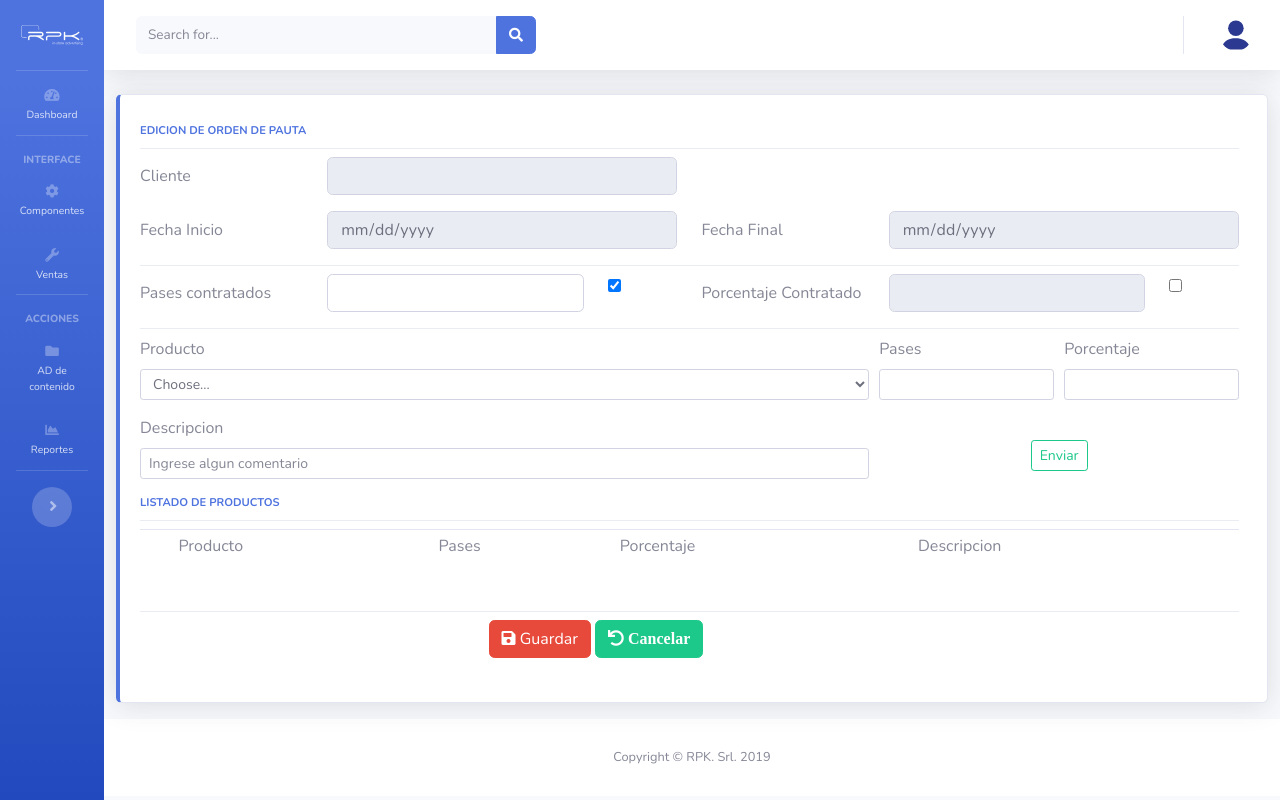
After one commit to etrigueroRPK/rpk_ad, a Django app: page /sales/order/delete/1 in a window 1280 px wide. The commit adds this page. Run offline with Django 3.2, Linux system fonts and the light colour scheme; data that the repository does not hold is empty; some libraries are stand-ins or nearby versions.

Commit message:
con prueba par editar los contratos

```diff
--- a/component/templates/component/product_list.html
+++ b/component/templates/component/product_list.html
@@ -48,8 +48,8 @@
                     {% for item in obj %}
                     <tr>
                         <td>{{ item.id }}</td>
-                        <td>{{ item.category }}:{{item.name}}</td>
-                        <td>{{ item.places }}</td>
+                        <td>{{ item.category }}:{{item.name}}:{{item.location}}</td>
+                        <td>{{ item.place }}</td>
                         <td class="text-center">
                             {% if item.img %}
                             <img src="{{ item.img.url }}" class="img-thumbnail" alt="IMG" width="60" height="60">
--- a/sales/templates/sales/client_form.html
+++ b/sales/templates/sales/client_form.html
@@ -56,14 +56,14 @@
                             </div>
 
                             <div class="form-group row">
-                                {% if obj %}
+                                {% if obj.img %}
 
                                 <img src="{{obj.img.url}}" alt="">
                                 {% endif %}
                                 <label for="id_img" class="col-sm-2 col-form-label">Imagen</label>
                                 <div class="col-sm-10">
                                     <input type="file" name="img" maxlength="300" class="form-control-file" id="id_img"
-                                        value="{% if obj %} {{obj.img}} {% endif %}">
+                                        value="{% if obj.img %} {{obj.img}} {% endif %}">
                                 </div>
                             </div>
                             <div class="form-group row">
--- /dev/null
+++ b/sales/templates/sales/contract_edit.html
@@ -0,0 +1,359 @@
+{% extends 'base/base.html' %} {% block page_content %}
+
+<form method="POST" class="form-group" enctype="multipart/form-data">
+    {% csrf_token %}
+
+    <div class="col-xl-12 col-md-12 mb-12">
+
+        <div class="card border-left-primary shadow h-100 py-2">
+
+            <div class="card-body">
+                <div class="row no-gutters align-items-center">
+                    <div class="col mr-2">
+                        <div class="text-xs font-weight-bold text-primary text-uppercase mb-1">
+                            Edicion de Orden de pauta
+                        </div>
+                        <small class="text-danger">
+                            {% if form.errors %}
+                            {% for field in form %}
+                            {% if field.errors %}
+                            {% for error in field.errors %}
+                            {{ error|escape }}
+                            {% endfor %}
+                            {% endif %}
+                            {% endfor %}
+
+                            {% if form.non_field_errors%}
+                            {% for error in form.non_field_errors %}
+                            {{ error|escape }}
+                            {% endfor %}
+                            {% endif %}
+                            {% endif %}
+                        </small>
+                        <div class="dropdown-divider"></div>
+
+                        <div class="form-group row">
+                            <label for="id_client" class="col-sm-2 col-form-label">Cliente</label>
+                            <div class="col-sm-4 ">
+                                <input type="text" name="client" class="form-control" id="" disabled
+                                    value="{% if contract %}{{contract.client}}{% endif %}">
+                            </div>
+                        </div>
+                        <div class="form-group row">
+                            <label for="id_start_date" class="col-sm-2 col-form-label">Fecha Inicio</label>
+                            <div class="col-sm-4 ">
+                                <input type="date" name="start_date" class="form-control" id="id_start_date" disabled
+                                    value="{% if contract %}{{contract.start_date|date:'Y-m-d'}}{% endif %}">
+                            </div>
+
+                            <label for="id_end_date" class="col-sm-2 col-form-label">Fecha Final</label>
+                            <div class="col-sm-4 ">
+                                <input type="date" name="end_date" class="form-control" id="id_end_date" disabled
+                                    value="{% if contract %}{{contract.end_date|date:'Y-m-d'}}{% endif %}">
+                            </div>
+
+                        </div>
+                        <div class="dropdown-divider"></div>
+
+
+
+                        <div class="form-group row">
+                            <label for="id_pass_contract" class="col-sm-2 col-form-label">Pases contratados</label>
+                            <div class="col-sm-3 ">
+                                <input type="number" name="pass_contract" class="form-control" id="id_pass_contract"
+                                    value="{% if obj %}{{obj.start_date|date:'Y-m-d'}}{% endif %}">
+
+                            </div>
+                            <div class="col-sm-1">
+                                <div class="form-check">
+                                    <input type="checkbox" name="state" class="form-check-input" id="check_pass">
+                                    <label class="form-check-label" for="id_state">
+
+                                    </label>
+                                </div>
+
+                            </div>
+
+                            <label for="id_porcentage_contract" class="col-sm-2 col-form-label">Porcentaje
+                                Contratado</label>
+                            <div class="col-sm-3 ">
+                                <input type="number" name="porcentage_contract" class="form-control"
+                                    id="id_porcentage_contract"
+                                    value="{% if obj %}{{obj.end_date|date:'Y-m-d'}}{% endif %}">
+                            </div>
+                            <div class="col-sm-1">
+                                <div class="form-check">
+                                    <input type="checkbox" name="state" class="form-check-input" id="check_porc">
+                                    <label class="form-check-label" for="id_state">
+
+                                    </label>
+                                </div>
+
+                            </div>
+
+                        </div>
+
+                        <div class="dropdown-divider"></div>
+
+
+                        <div class="form-row">
+                            <div class="form-group col-md-8">
+                                <label for="product_id">Producto</label>
+                                <select id="product_id" name="product_id" class="form-control form-control-sm">
+                                    <option selected value="">Choose...</option>
+
+                                    {% for item in product %}
+                                    <option value="{{item.id}}">{{item.category}}:{{item.name}}:{{item.location}} -
+                                        {{item.time_operating}}</option>
+                                    {% endfor %}
+
+
+                                </select>
+                            </div>
+                            <div class="form-group col-md-2">
+                                <label for="pases">Pases</label>
+                                <input id="pases" name="pases" type="number" class="form-control form-control-sm"
+                                    value="">
+                            </div>
+                            <div class="form-group col-md-2">
+                                <label for="porcentaje">Porcentaje</label>
+                                <input id="porcentaje" name="porcentaje" type="number"
+                                    class="form-control form-control-sm">
+                            </div>
+                        </div>
+                        <div class="form-row">
+                            <div class="form-group col-md-8">
+                                <label for="desc">Descripcion</label>
+                                <input id="desc" name="desc" class="form-control form-control-sm"
+                                    placeholder="Ingrese algun comentario">
+
+                            </div>
+                            <div class="form-group col-md-4">
+                                <div class="text-center mt-4 ">
+                                    <button id="enviar_orden" name="enviar_orden" type="button"
+                                        class="btn btn-outline-success btn-sm">Enviar</button>
+
+                                </div>
+                            </div>
+
+                        </div>
+                        <div class="text-xs font-weight-bold text-primary text-uppercase mb-1">
+                            Listado de productos
+                        </div>
+                        <div class="dropdown-divider"></div>
+                        <div class="form-row">
+                            <div class="form-group col-md-12">
+                                <table class="table table-sm" id="detalles">
+                                    <thead>
+                                        <tr>
+                                            <td></td>
+                                            <td><label for="product_id">Producto</label></td>
+                                            <td>Pases</td>
+                                            <td>Porcentaje</td>
+                                            <td>Descripcion</td>
+                                        </tr>
+                                    </thead>
+
+                                    {% for item in order %}
+                                    <tr>
+                                        <td><button type="button" class="btn btn-outline-primary btn-sm"
+                                                onclick="eliminar({{item.id}})">X</button>
+                                            <button type="button" class="btn btn-outline-primary btn-sm"
+                                                onclick="eliminar(' + cont + ');">Edit</button>
+                                        </td>
+                                        <td>{{item.product}}</td>
+                                        <td>{{item.pass_contract}}</td>
+                                        <td>{{item.porcentage_contract}}</td>
+                                        <td>{{item.description}}</td>
+                                    </tr>
+                                    {% endfor %}
+
+                                    <tbody>
+
+
+                                    </tbody>
+                                </table>
+                            </div>
+
+
+                        </div>
+                        <div class="dropdown-divider"></div>
+
+                        <div class="form-group row">
+                            <div class="col-sm-10 text-center">
+                                <button type="submit" class="btn btn-danger"><span class="fa fa-save"></span>
+                                    Guardar</button>
+                                <a href="{% url 'sales:contract_list' %}" class="btn btn-success"><span
+                                        class="fa fa-undo"> Cancelar</span></a>
+                            </div>
+                        </div>
+
+
+
+                    </div>
+                </div>
+            </div>
+        </div>
+</form>
+
+{% endblock %}
+{% block js_page %}
+<script>
+
+    window.onload = function () {
+
+        producto_name = $("#product_id option:selected").text();
+        if (producto_name == 'Chosse...') {
+            producto_name = '';
+        }
+        // console.log(producto_name);
+        document.getElementById("id_porcentage_contract").disabled = true;
+        document.getElementById("check_pass").checked = true;
+
+    }
+
+    // varibles glbales
+    var cont = 0;
+    var tiempo_default_spot = 30;
+
+
+
+
+    // envia a la elemento de la lista a la tabla
+
+    $("#product_id").change(function () {
+        producto_id = $("#product_id").val();
+        producto_name = $("#product_id option:selected").text();
+
+        horas_defunc = producto_name.split("-")[1];
+        pases = 0;
+        porcentaje = 0.0;
+        // console.log(horas_defunc);
+        if (producto_name == 'Choose...') {
+            producto_name = '';
+            mensaje("escoger un producto con valor", "red");
+            return;
+        }
+        if ($("#check_pass").is(":checked")) {
+            if ($("#id_pass_contract").val() == "") {
+                mensaje("debe ingresar un valor", "red");
+                return;
+            }
+            pases = $("#id_pass_contract").val();
+            porcentaje = calculo_tiempo(horas_defunc, pases, null);
+
+            // console.log(horas_defunc + " | " + pases + " => " + porcentaje)
+        }
+        if ($("#check_porc").is(":checked")) {
+            if ($("#id_porcentage_contract").val() == "") {
+                alert("debe ingresar un valor");
+                return;
+            }
+            porcentaje = $("#id_porcentage_contract").val();
+            // console.log("-------------" + porcentaje);
+            pases = calculo_tiempo(horas_defunc, null, porcentaje);
+
+            console.log(horas_defunc + " | " + pases + " => " + Math.round(porcentaje, -1))
+        }
+
+
+        console.log(producto_id + ' - ' + producto_name);
+
+        $("#pases").val(pases);
+        $("#porcentaje").val(porcentaje);
+
+
+        pases = 0;
+        porcentaje = 0.0;
+
+
+    });
+    // para validar que se encuentre pases o porcentaje colocado
+    $("#check_pass").change(function () {
+
+        // console.log($("#check_pass").is(":checked"));
+        if ($("#check_pass").is(":checked")) {
+            document.getElementById("id_pass_contract").disabled = false;
+            document.getElementById("id_porcentage_contract").disabled = true;
+            document.getElementById("check_porc").checked = false;
+        }
+
+    });
+    $("#check_porc").change(function () {
+
+        // console.log($("#check_porc").is(":checked"));
+        // TODO: vaciar las cajas de los checkboxs
+
+        if ($("#check_porc").is(":checked")) {
+            document.getElementById("id_pass_contract").disabled = true;
+            document.getElementById("id_porcentage_contract").disabled = false;
+            document.getElementById("check_pass").checked = false;
+
+        }
+
+    });
+
+    // funciones
+
+
+
+    function eliminar(id) {
+        var data = { id: id };
+        data = JSON.stringify(data);
+        var token = '{{csrf_token}}';
+        // alert(token);
+        // alert(id);
+
+        $.ajax({
+            headers: { "X-CSRFToken": token },
+            type: "POST",
+            url: "/sales/order/delete/" + id,
+            data: data,
+            success: function (response) {
+                console.log(response);
+            },
+            error: function (jqXHR, textStatus, errorThrow) {
+                console.log(textStatus, errorThrow);
+                mensaje(errorThrow, 'red');
+                cerrar_modal();
+            }
+        });
+    }
+
+    $(".pases_number").change(function () {
+        console.log($(".pases_number").val())
+    });
+
+    function calculo_tiempo(horas, pass = null, porc = null) {
+
+        // console.log(horas, pass, porc);
+        horas_fun = horas.split(":")[0];
+        minutos_fun = horas.split(":")[1];
+
+        total_segundos = (horas_fun * 60 * 60) + (minutos_fun * 60);
+        // console.log(total_segundos);
+        if (pass) {
+            seg_contract = tiempo_default_spot * pass;
+            porcentaje = (seg_contract * 100) / total_segundos;
+            return porcentaje;
+            // console.log(porcentaje);
+
+        }
+        if (porc) {
+            seg_contract = (porc * total_segundos) / 100;
+            pass = seg_contract / tiempo_default_spot;
+            return pass;
+            // console.log(pass);
+
+        }
+
+    }
+
+
+
+
+
+
+</script>
+
+{% endblock %}
--- a/sales/templates/sales/contract_form.html
+++ b/sales/templates/sales/contract_form.html
@@ -114,7 +114,7 @@
                                         <option selected value="">Choose...</option>
 
                                         {% for item in product %}
-                                        <option value="{{item.id}}"> {{item.name}} - {{item.time_operating}}</option>
+                                        <option value="{{item.id}}">{{item.category}}:{{item.name}}:{{item.location}} - {{item.time_operating}}</option>
                                         {% endfor %}
 
 
@@ -148,7 +148,7 @@
                                     <div class="col-sm-10">
                                         <button type="submit" class="btn btn-danger"><span class="fa fa-save"></span>
                                             Guardar</button>
-                                        <a href="{% url 'sales:client_list' %}" class="btn btn-success"><span
+                                        <a href="{% url 'sales:contract_list' %}" class="btn btn-success"><span
                                                 class="fa fa-undo"> Cancelar</span></a>
                                     </div>
                                 </div>
--- a/sales/templates/sales/contract_list.html
+++ b/sales/templates/sales/contract_list.html
@@ -64,7 +64,7 @@
                         <td>
                             <a href="{% url 'sales:contract_view' item.id %}"
                                 class="btn btn-sm btn-outline-success btn-circle"><i class="fas fa-eye"></i></a>
-                            <a href="{% url 'sales:client_edit' item.id %}"
+                            <a href="{% url 'sales:contract_edit' item.id %}"
                                 class="btn btn-sm btn-outline-warning btn-circle" role="button"><i
                                     class="far fa-edit"></i></a>
                             <button class="btn btn-sm btn-outline-danger btn-circle"
--- a/sales/urls.py
+++ b/sales/urls.py
@@ -1,6 +1,7 @@
 from django.urls import path
 from .views import  ContractList, ClientView, ClientNew, ClientEdit, client_delete, \
-    ContractList,contract_view,  contract_create
+    ContractList,contract_view,  contract_create, contract_edit, \
+    order_delete
 
 urlpatterns = [
     # vistas para ventas
@@ -12,5 +13,12 @@ urlpatterns = [
     path('contract/',ContractList.as_view(), name='contract_list'),
     path('contract/view/<int:id>',contract_view, name='contract_view'),
     path('contract/new/',contract_create, name='contract_new'),
+    path('contract/edit/<int:id>',contract_edit, name='contract_edit'),
+
+    path('order/delete/<int:id>',order_delete, name='order_delete'),
+
+
+
+
 
 ]
--- a/sales/views.py
+++ b/sales/views.py
@@ -89,7 +89,7 @@ def contract_view(request, id):
     template_name = 'sales/contract_view.html'
     contexto = {}
 
-    contract = Contract.objects.filter(pk=id).first()
+    contract = Contract.objects.filter(pk=id, state=True).first()
     order = Order.objects.filter(contract_id=id).all()
     print('============================================================')
 
@@ -180,3 +180,103 @@ def contract_create(request):
         return redirect("sales:contract_list")
 
     return render(request, template_name, contexto)
+
+def contract_edit(request, id):
+    template_name = 'sales/contract_edit.html'
+    contexto = {}
+    contract = Contract.objects.filter(state=True).first()
+    product = Product.objects.filter(state=True).all()
+    order = Order.objects.filter(contract_id=id).all()
+
+
+    if not contract:
+        messages.error(request, 'No se encontraron datos')
+        return redirect("sales:contract_list")
+
+
+    if request.method == 'GET':
+        contexto = {'contract':contract, 'product':product, 'order':order}
+
+    if request.method == 'POST':
+        # cat.state=False
+        # cat.save()
+        # contract = Contract
+
+        # client_id = int(request.POST.get("client"))
+        # start_date = request.POST.get("start_date")
+        # end_date = request.POST.get("end_date")
+        # if start_date == "":
+        #     start_date = None
+        # if end_date == "":
+        #     end_date = None
+
+        # # TODO: limpiar o borrar comentario de lineas con codigo
+
+        # # pass_contract = request.POST.get("pass_contract")
+        # # porcentage_contract = request.POST.get("porcentage_contract")
+
+        # product_list = request.POST.getlist("products[]")
+        # pass_list = request.POST.getlist("pass[]")
+        # porcentage_list = request.POST.getlist("porcentage[]")
+
+        # client_c = Client.objects.get(pk=client_id)
+
+        # contract = Contract(
+        #     client=client_c,
+        #     start_date=start_date,
+        #     end_date=end_date,
+        #     state=1,
+        #     user_created=request.user
+        # )
+        # contract.save()
+
+        # # contract_id=contract.id #no sirve
+        # aux = 0
+        # for item in product_list:
+        #     print('============================================================')
+        #     print(porcentage_list)
+
+        #     print('============================================================')
+        #     product = Product.objects.get(pk=int(item))
+        #     order = Order
+        #     order = Order(
+        #         contract=contract,
+        #         product=product,
+        #         pass_contract=pass_list[aux],
+        #         porcentage_contract=porcentage_list[aux],
+        #         state=1,
+        #         user_created=request.user
+        #     )
+        #     order.save()
+        #     aux += 1
+
+        # contexto = {'obj': 'OK'}
+        messages.success(request, 'Se creo correctamente ;)')
+
+        return redirect("sales:contract_list")
+
+    return render(request, template_name, contexto)
+
+def order_delete(request, id):
+    template_name = 'sales/contract_edit.html'
+    contexto = {}
+    contract = Contract.objects.filter(state=True).first()
+    product = Product.objects.filter(state=True).all()
+    order = Order.objects.filter(contract_id=id).all()
+
+
+    # if not contract:
+    #     messages.error(request, 'No se encontraron datos')
+    #     return redirect("sales:contract_list")
+
+
+    # if request.method == 'GET':
+    #     contexto = {'contract':contract, 'product':product, 'order':order}
+
+    if request.method == 'POST':
+
+        contexto = {'obj': 'OK','id':id}
+        return HttpResponse(contexto)
+
+
+    return render(request, template_name, contexto)
```
Also changed, not shown: component/templates/component/product_form.html (+4 -4 lines), sales/templates/sales/contract_view.html (+1 -18 lines).
